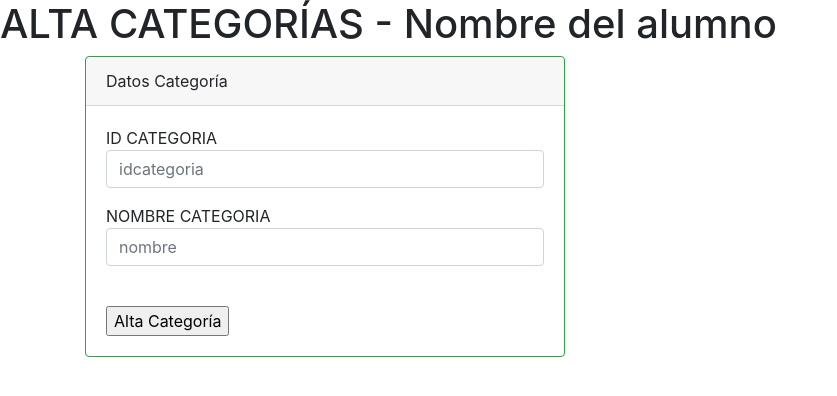
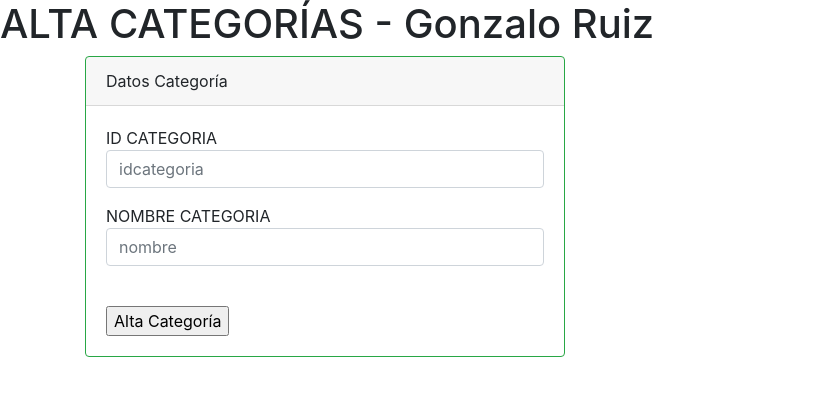
Before and after one commit to gonzaloruizalonso/webcompras, a PHP site: page /comaltacat.php in a window 1280 px wide. Shown: the top 396 px of the page, without its empty margins (0-837 px from the left). Run offline with PHP 8.4, Linux system fonts and the light colour scheme; some libraries are stand-ins or nearby versions.

Commit message:
Update comaltacat.php

```diff
--- a/files/comaltacat.php
+++ b/files/comaltacat.php
@@ -8,7 +8,7 @@
 </head>
 
 <body>
-<h1>ALTA CATEGORÍAS - Nombre del alumno</h1>
+<h1>ALTA CATEGORÍAS - Gonzalo Ruiz</h1>
 <?php
 include "conexion.php";
 mysqli_query($conn, "begin;");
```
